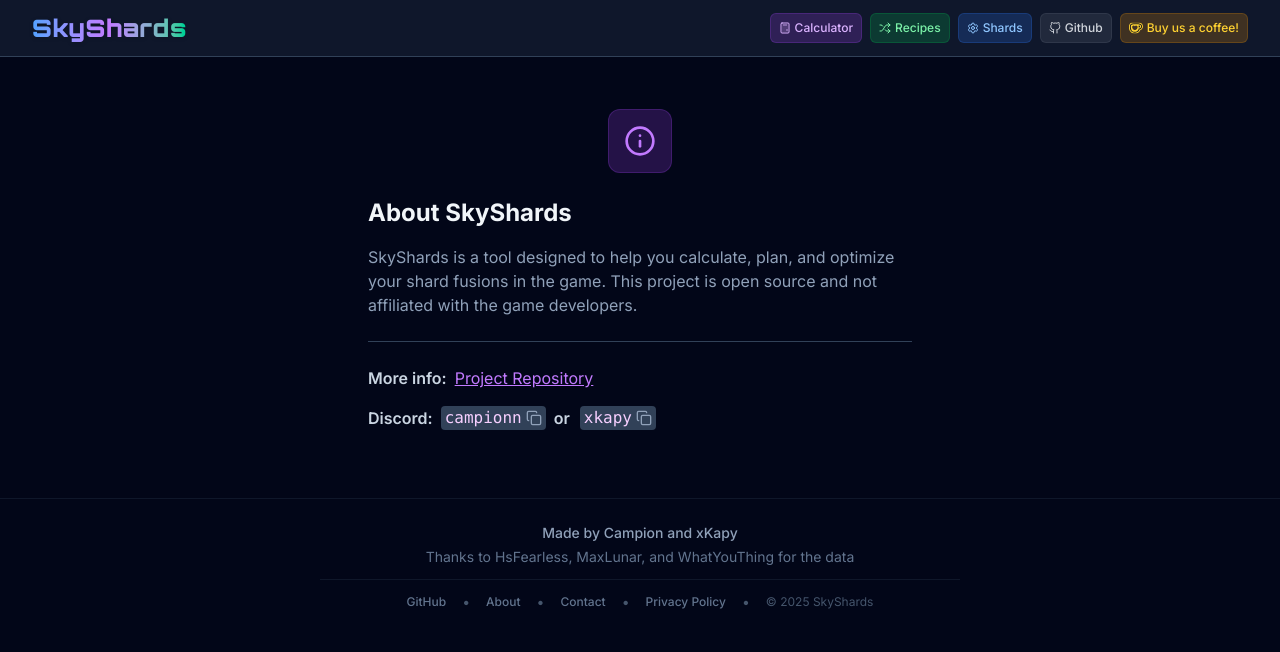
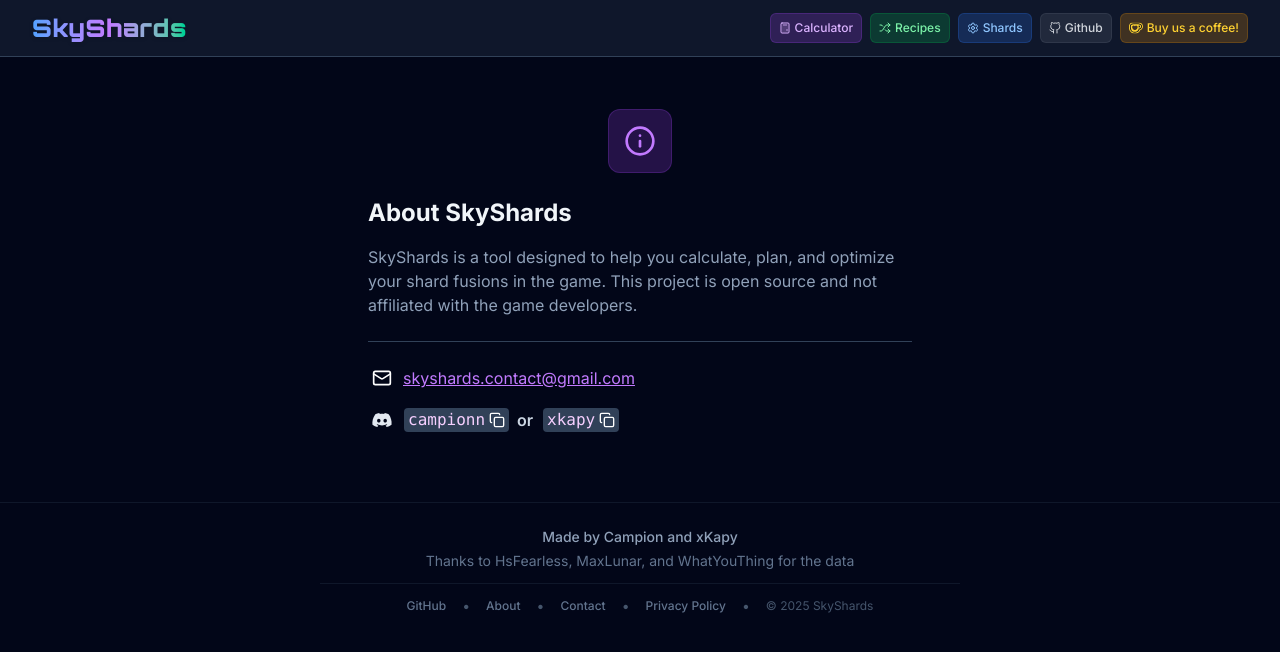
Before and after one commit to Campionnn/SkyShards, a React (Vite) app: page /about in a window 1280 px wide. Shown: the top 652 px of the page. Built offline with nearby package versions, Linux system fonts and the light colour scheme.

Commit message:
added discord icon and mail icon in contact and about page, fixed title in ko-fi navlink

```diff
--- a/package.json
+++ b/package.json
@@ -29,6 +29,7 @@
     "react-custom-scrollbars-2": "^4.5.0",
     "react-dom": "^19.1.1",
     "react-hook-form": "^7.62.0",
+    "react-icons": "^5.5.0",
     "react-markdown": "^10.1.0",
     "react-router-dom": "^7.8.0",
     "remark-gfm": "^4.0.1",
--- a/src/components/layout/Navigation.tsx
+++ b/src/components/layout/Navigation.tsx
@@ -132,7 +132,7 @@ export const Navigation: React.FC = () => {
               target="_blank"
               rel="noopener noreferrer"
               className="px-2 py-1.5 font-medium rounded-md text-xs transition-colors duration-200 flex items-center space-x-1 cursor-pointer bg-amber-500/20 hover:bg-amber-500/30 text-amber-300 border border-amber-500/20 hover:border-amber-500/30"
-              title="Buy me a coffee"
+              title="Buy us a coffee!"
             >
               <KofiIcon className="w-3.5 h-3.5 mask-type-luminance" />
               <span>Buy us a coffee!</span>
--- /dev/null
+++ b/src/components/ui/DiscordIcon.tsx
@@ -0,0 +1,13 @@
+export const DiscordIcon = (props: React.SVGProps<SVGSVGElement>) => (
+  <svg width={props.width || 20} height={props.height || 20} viewBox="0 0 32 32" fill="none" xmlns="http://www.w3.org/2000/svg" {...props}>
+    <title>{"discord"}</title>
+    <path
+      d="M2 11.6C2 8.23969 2 6.55953 2.65396 5.27606C3.2292 4.14708 4.14708 3.2292 5.27606 2.65396C6.55953 2 8.23969 2 11.6 2H20.4C23.7603 2 25.4405 2 26.7239 2.65396C27.8529 3.2292 28.7708 4.14708 29.346 5.27606C30 6.55953 30 8.23969 30 11.6V20.4C30 23.7603 30 25.4405 29.346 26.7239C28.7708 27.8529 27.8529 28.7708 26.7239 29.346C25.4405 30 23.7603 30 20.4 30H11.6C8.23969 30 6.55953 30 5.27606 29.346C4.14708 28.7708 3.2292 27.8529 2.65396 26.7239C2 25.4405 2 23.7603 2 20.4V11.6Z"
+      fill="none"
+    />
+    <path
+      d="M23.6361 9.33998C22.212 8.71399 20.6892 8.25903 19.0973 8C18.9018 8.33209 18.6734 8.77875 18.5159 9.13408C16.8236 8.89498 15.1469 8.89498 13.4857 9.13408C13.3283 8.77875 13.0946 8.33209 12.8974 8C11.3037 8.25903 9.77927 8.71565 8.35518 9.3433C5.48276 13.4213 4.70409 17.3981 5.09342 21.3184C6.99856 22.6551 8.84487 23.467 10.66 23.9983C11.1082 23.4189 11.5079 22.8029 11.8523 22.1536C11.1964 21.9195 10.5683 21.6306 9.9748 21.2951C10.1323 21.1856 10.2863 21.071 10.4351 20.9531C14.0551 22.5438 17.9881 22.5438 21.5649 20.9531C21.7154 21.071 21.8694 21.1856 22.0251 21.2951C21.4299 21.6322 20.8 21.9211 20.1442 22.1553C20.4885 22.8029 20.8865 23.4205 21.3364 24C23.1533 23.4687 25.0013 22.6567 26.9065 21.3184C27.3633 16.7738 26.1261 12.8335 23.6361 9.33998ZM12.3454 18.9075C11.2587 18.9075 10.3676 17.9543 10.3676 16.7937C10.3676 15.6331 11.2397 14.6783 12.3454 14.6783C13.4511 14.6783 14.3422 15.6314 14.3232 16.7937C14.325 17.9543 13.4511 18.9075 12.3454 18.9075ZM19.6545 18.9075C18.5678 18.9075 17.6767 17.9543 17.6767 16.7937C17.6767 15.6331 18.5488 14.6783 19.6545 14.6783C20.7602 14.6783 21.6514 15.6314 21.6323 16.7937C21.6323 17.9543 20.7602 18.9075 19.6545 18.9075Z"
+      fill="#e2e8f0"
+    />
+  </svg>
+);
--- a/src/pages/AboutPage.tsx
+++ b/src/pages/AboutPage.tsx
@@ -1,16 +1,24 @@
-import React, { useState } from "react";
-import { Info, Copy, Check } from "lucide-react";
+import React, { useState, useRef } from "react";
+import { Info, Check, Mail, Copy } from "lucide-react";
 import { motion, AnimatePresence } from "framer-motion";
+import { DiscordIcon } from "../components/ui/DiscordIcon";
 
 const Divider = () => <hr className="my-6 border-slate-700" />;
 
 export const AboutPage: React.FC = () => {
-  const [copied, setCopied] = useState<string | null>(null);
+  const [copied, setCopied] = useState<{ [key: string]: boolean }>({});
+  const timeouts = useRef<{ [key: string]: NodeJS.Timeout }>({});
 
   const handleCopy = (tag: string) => {
     navigator.clipboard.writeText(tag);
-    setCopied(tag);
-    setTimeout(() => setCopied(null), 1200);
+    setCopied((prev) => ({ ...prev, [tag]: true }));
+    if (timeouts.current[tag]) {
+      clearTimeout(timeouts.current[tag]);
+    }
+    timeouts.current[tag] = setTimeout(() => {
+      setCopied((prev) => ({ ...prev, [tag]: false }));
+      delete timeouts.current[tag];
+    }, 1200);
   };
 
   return (
@@ -25,21 +33,21 @@ export const AboutPage: React.FC = () => {
         SkyShards is a tool designed to help you calculate, plan, and optimize your shard fusions in the game. This project is open source and not affiliated with the game developers.
       </p>
       <Divider />
-      <div className="mb-4">
-        <span className="font-semibold text-slate-300">More info:</span>
-        <a href="https://github.com/Campionnn/SkyShards" target="_blank" rel="noopener noreferrer" className="text-purple-400 underline ml-2">
-          Project Repository
+      <div className="mb-4 flex items-center gap-2">
+        <Mail className="w-5 h-5 text-white mx-[3.5px]" />
+        <a href="mailto:skyshards.contact@gmail.com" className="text-purple-400 underline">
+          skyshards.contact@gmail.com
         </a>
       </div>
       <div className="mb-4 flex gap-2 items-center">
-        <span className="font-semibold text-slate-300">Discord:</span>
+        <DiscordIcon className="w-7 h-7" />
         <div className="relative flex flex-col items-center min-w-[80px]">
           <button className="font-mono cursor-pointer text-fuchsia-200 bg-slate-700 rounded-sm px-1 flex items-center gap-1 hover:bg-slate-800 transition" onClick={() => handleCopy("campionn")}>
             campionn
-            <Copy className="w-4 h-4 text-slate-400" />
+            <Copy className="w-4 h-4 text-white" />
           </button>
           <AnimatePresence>
-            {copied === "campionn" && (
+            {copied["campionn"] && (
               <motion.span
                 initial={{ opacity: 0, y: -10 }}
                 animate={{ opacity: 1, y: 0 }}
@@ -56,10 +64,10 @@ export const AboutPage: React.FC = () => {
         <div className="relative flex flex-col items-center min-w-[80px]">
           <button className="font-mono cursor-pointer text-fuchsia-200 bg-slate-700 rounded-sm px-1 flex items-center gap-1 hover:bg-slate-800 transition" onClick={() => handleCopy("xkapy")}>
             xkapy
-            <Copy className="w-4 h-4 text-slate-400" />
+            <Copy className="w-4 h-4 text-white" />
           </button>
           <AnimatePresence>
-            {copied === "xkapy" && (
+            {copied["xkapy"] && (
               <motion.span
                 initial={{ opacity: 0, y: -10 }}
                 animate={{ opacity: 1, y: 0 }}
--- a/src/pages/ContactPage.tsx
+++ b/src/pages/ContactPage.tsx
@@ -1,16 +1,24 @@
-import React, { useState } from "react";
+import React, { useState, useRef } from "react";
 import { motion, AnimatePresence } from "framer-motion";
 import { Mail, Copy, Check } from "lucide-react";
+import { DiscordIcon } from "../components/ui/DiscordIcon";
 
 const Divider = () => <hr className="my-6 border-slate-700" />;
 
 export const ContactPage: React.FC = () => {
-  const [copied, setCopied] = useState<string | null>(null);
+  const [copied, setCopied] = useState<{ [key: string]: boolean }>({});
+  const timeouts = useRef<{ [key: string]: NodeJS.Timeout }>({});
 
   const handleCopy = (tag: string) => {
     navigator.clipboard.writeText(tag);
-    setCopied(tag);
-    setTimeout(() => setCopied(null), 1200);
+    setCopied((prev) => ({ ...prev, [tag]: true }));
+    if (timeouts.current[tag]) {
+      clearTimeout(timeouts.current[tag]);
+    }
+    timeouts.current[tag] = setTimeout(() => {
+      setCopied((prev) => ({ ...prev, [tag]: false }));
+      delete timeouts.current[tag];
+    }, 1200);
   };
 
   return (
@@ -23,21 +31,22 @@ export const ContactPage: React.FC = () => {
       <h1 className="text-2xl font-bold mb-4 text-slate-100">Contact Us</h1>
       <p className="mb-2 text-slate-400">Have questions, feedback, or suggestions?</p>
       <Divider />
-      <div className="mb-4">
-        <span className="font-semibold text-slate-300">Email:</span>
-        <a href="mailto:skyshards.contact@gmail.com" className="text-purple-400 underline ml-2">
+      <div className="mb-4 flex items-center gap-2">
+        <Mail className="w-5 h-5 text-white mx-[3.5px]" />
+        <a href="mailto:skyshards.contact@gmail.com" className="text-purple-400 underline">
           skyshards.contact@gmail.com
         </a>
       </div>
       <div className="mb-4 flex gap-2 items-center">
-        <span className="font-semibold text-slate-300">Discord:</span>
+        {/* Discord icon (use AboutPage SVG if you want, or keep as is) */}
+        <DiscordIcon className="w-7 h-7" />
         <div className="relative flex flex-col items-center min-w-[80px]">
           <button className="font-mono cursor-pointer text-fuchsia-200 bg-slate-700 rounded-sm px-1 flex items-center gap-1 hover:bg-slate-800 transition" onClick={() => handleCopy("campionn")}>
             campionn
-            <Copy className="w-4 h-4 text-slate-400" />
+            <Copy className="w-4 h-4 text-white" />
           </button>
           <AnimatePresence>
-            {copied === "campionn" && (
+            {copied["campionn"] && (
               <motion.span
                 initial={{ opacity: 0, y: -10 }}
                 animate={{ opacity: 1, y: 0 }}
@@ -54,10 +63,10 @@ export const ContactPage: React.FC = () => {
         <div className="relative flex flex-col items-center min-w-[80px]">
           <button className="font-mono cursor-pointer text-fuchsia-200 bg-slate-700 rounded-sm px-1 flex items-center gap-1 hover:bg-slate-800 transition" onClick={() => handleCopy("xkapy")}>
             xkapy
-            <Copy className="w-4 h-4 text-slate-400" />
+            <Copy className="w-4 h-4 text-white" />
           </button>
           <AnimatePresence>
-            {copied === "xkapy" && (
+            {copied["xkapy"] && (
               <motion.span
                 initial={{ opacity: 0, y: -10 }}
                 animate={{ opacity: 1, y: 0 }}
--- a/src/pages/PrivacyPolicy.tsx
+++ b/src/pages/PrivacyPolicy.tsx
@@ -30,7 +30,7 @@ const PrivacyPolicy: React.FC = () => (
     <ul className="list-disc pl-6 mb-4 text-slate-400">
       <li>
         If you support us via{" "}
-        <a href="https://ko-fi.com/" target="_blank" rel="noopener noreferrer" className="text-blue-400 underline font-bold">
+        <a href="https://ko-fi.com/" target="_blank" rel="noopener noreferrer" className="text-amber-300/70 underline font-bold">
           Ko-fi
         </a>
         , review Ko-fi’s own privacy policy.
```
Also changed, not shown: 1 other file (tests, documents, lock files or other folders).
